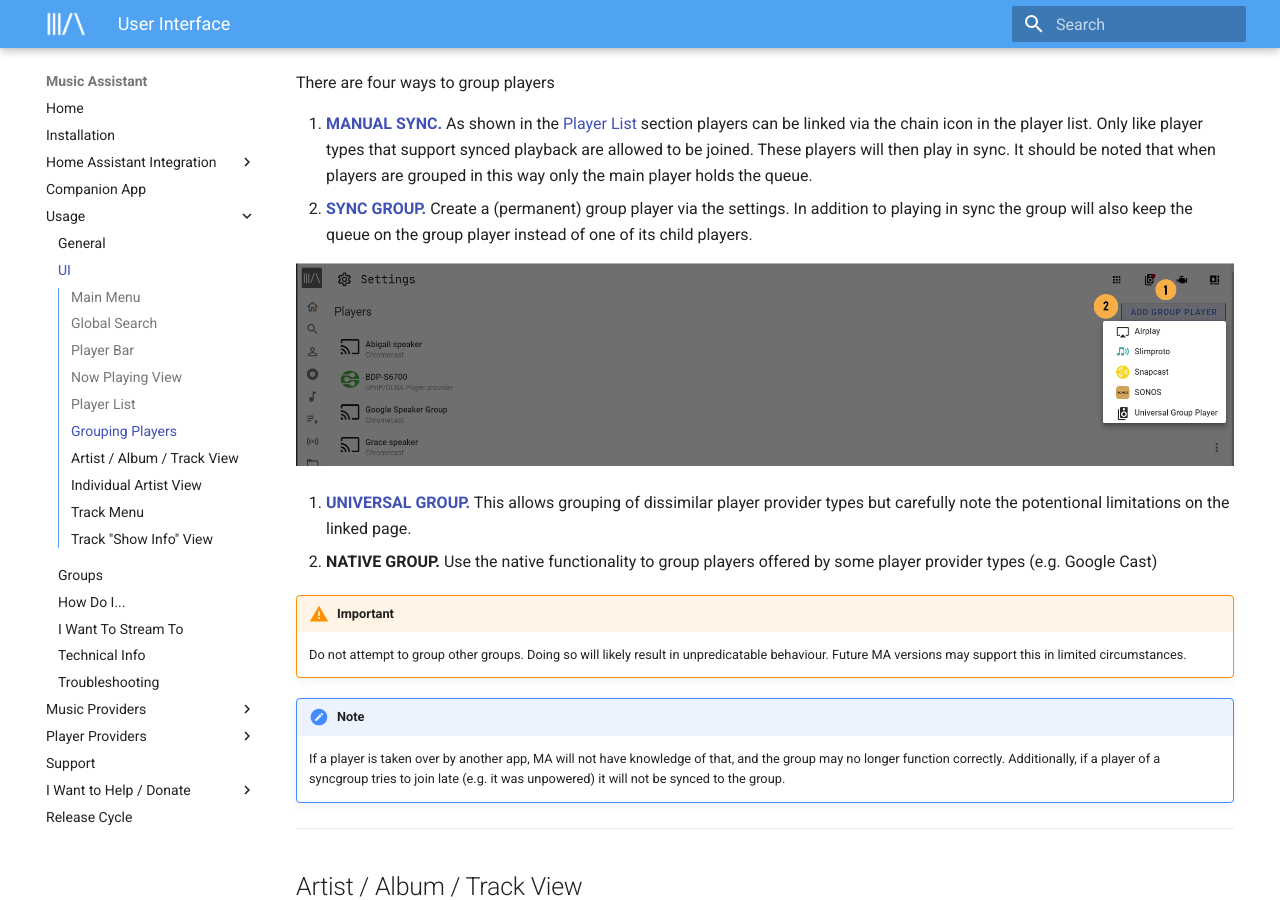
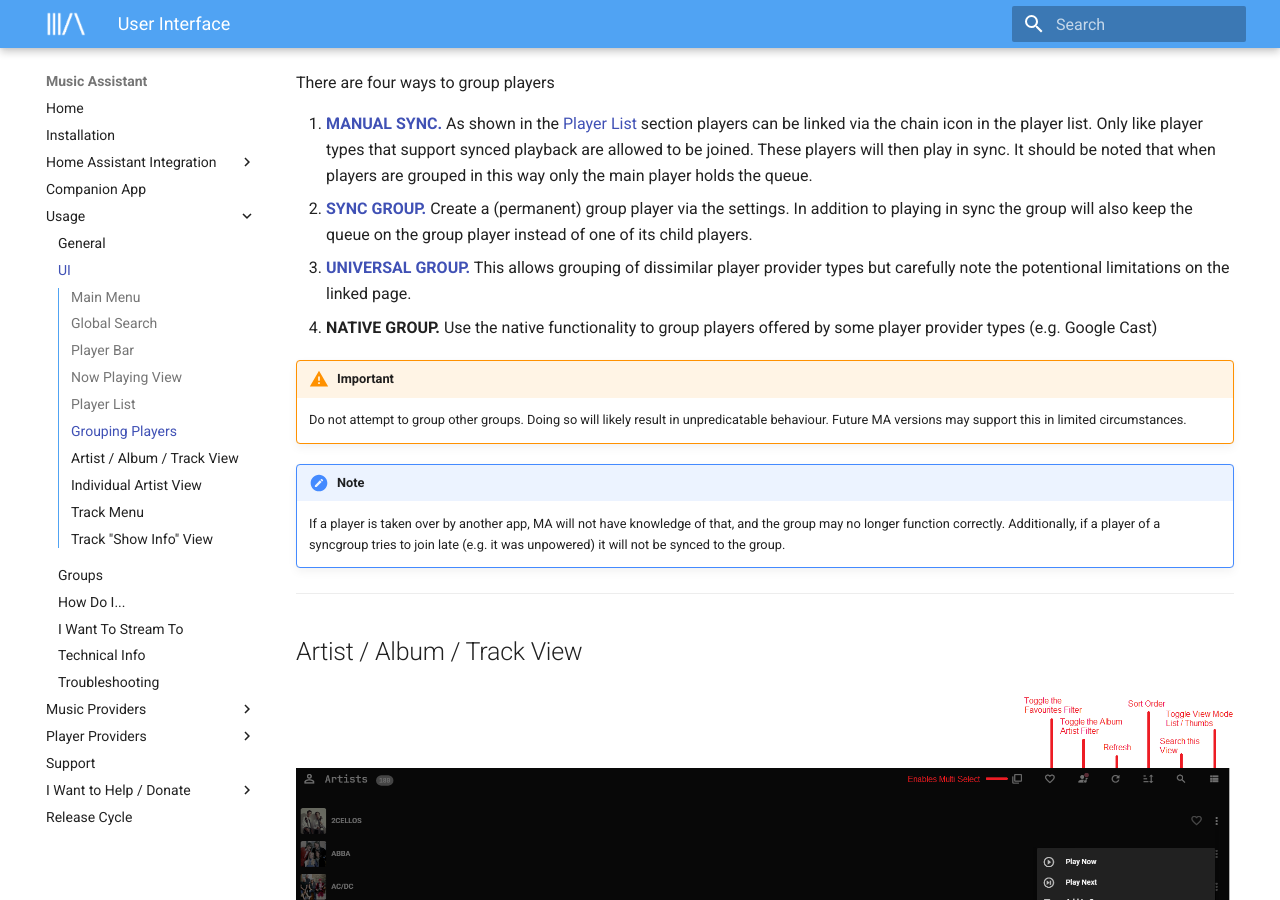
Before and after one commit to pwbriggs/music-assistant.github.io, an MkDocs documentation site: the page built from docs/ui.md, in a window 1280 px wide and 900 px high, scrolled down 4118 px. Built offline with MkDocs 1.6.1 and Material for MkDocs 9.7.7, drawn with Linux system fonts in a browser that asks for light colours.

Commit message:
Move image to groups page

```diff
--- a/docs/ui.md
+++ b/docs/ui.md
@@ -62,9 +62,6 @@
 
 1.    **[MANUAL SYNC.](faq/groups.md#manual-sync)** As shown in the [Player List](#player-list) section players can be linked via the chain icon in the player list. Only like player types that support synced playback are allowed to be joined. These players will then play in sync. It should be noted that when players are grouped in this way only the main player holds the queue.
 2.    **[SYNC GROUP.](faq/groups.md#sync-groups)** Create a (permanent) group player via the settings. In addition to playing in sync the group will also keep the queue on the group player instead of one of its child players.
-
-  ![image](assets/screenshots/syncgroup.png)
-
 3.   **[UNIVERSAL GROUP.](player-support/universal.md#universal-groups)** This allows grouping of dissimilar player provider types but carefully note the potentional limitations on the linked page.
 4.   **NATIVE GROUP.** Use the native functionality to group players offered by some player provider types (e.g. Google Cast)
 
```
